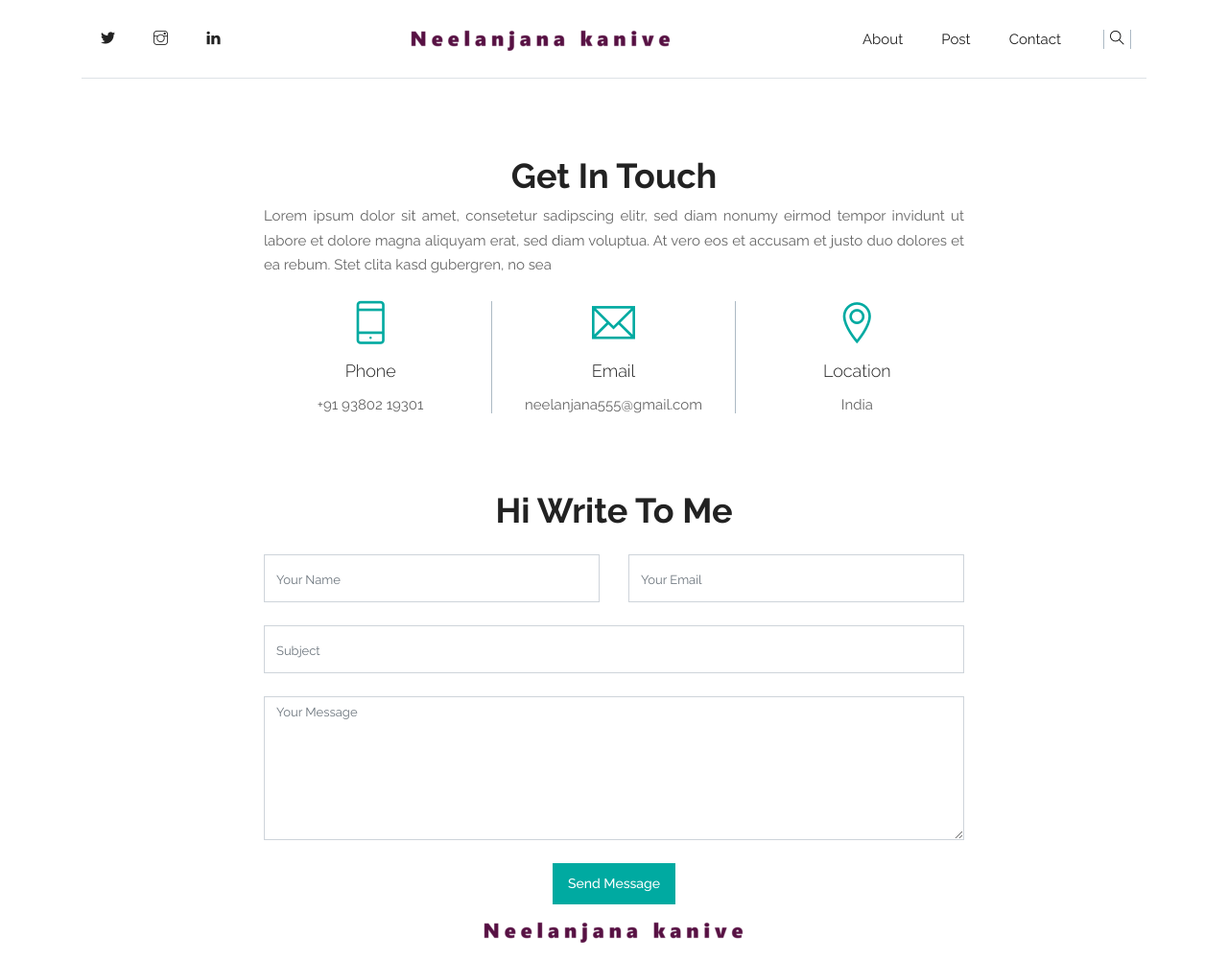
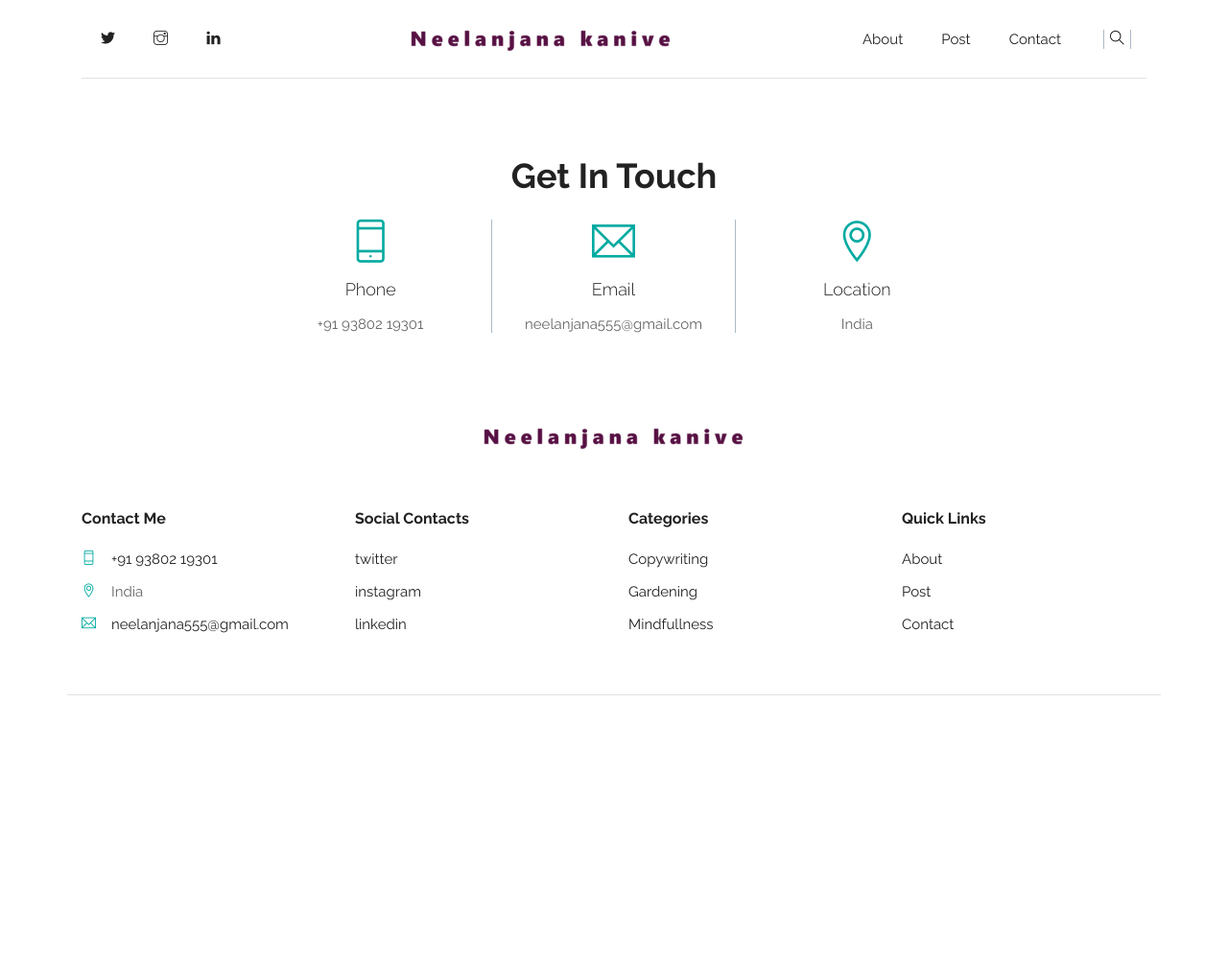
Before and after one commit to neelanjana-kanive/neelanjana-kanive.github.io, a plain HTML site: page contact/index.html in a window 1280 px wide. Shown: the top 1001 px of the page at 96% size. After the commit the page ends 800 px from the top, so only its background shows below. Drawn offline with Linux system fonts and the light colour scheme.

Commit message:
fix about

```diff
--- a/contact/index.html
+++ b/contact/index.html
@@ -114,10 +114,7 @@
     <div class="row justify-content-center">
       <div class="col-lg-8 text-center">
         <h2>Get In Touch</h2>
-        <div class="content mb-4">
-          <p>Lorem ipsum dolor sit amet, consetetur sadipscing elitr, sed diam nonumy eirmod tempor invidunt ut labore et dolore magna aliquyam erat, sed diam voluptua. At vero eos et accusam et justo duo dolores et ea rebum. Stet clita kasd gubergren, no sea</p>
-
-        </div>
+        <div class="content mb-4"></div>
         <div class="row">
           <div class="col-lg-4 small-post-border">
             <i class="ti-mobile h1 text-primary"></i>
@@ -140,30 +137,10 @@
   </div>
 </section>
 
-
 <section class="section-sm pb-0">
   <div class="container">
     <div class="row justify-content-center">
-      <div class="col-lg-8 text-center">
-        <h2 class="mb-4">Hi Write To Me</h2>
-        <form action="#" method="POST" class="row">
-          <div class="col-lg-6">
-            <input type="text" class="form-control mb-4" id="name" name="name" placeholder="Your Name">
-          </div>
-          <div class="col-lg-6">
-            <input type="email" class="form-control mb-4" id="email" name="email" placeholder="Your Email">
-          </div>
-          <div class="col-12">
-            <input type="text" class="form-control mb-4" id="subject" name="subject" placeholder="Subject">
-          </div>
-          <div class="col-12">
-            <textarea name="message" id="message" class="form-control mb-4" placeholder="Your Message"></textarea>
-          </div>
-          <div class="col-12">
-            <button type="submit" class="btn btn-primary">send message</button>
-          </div>
-        </form>
-      </div>
+      <div class="col-lg-8 text-center"></div>
     </div>
   </div>
 </section>
```
